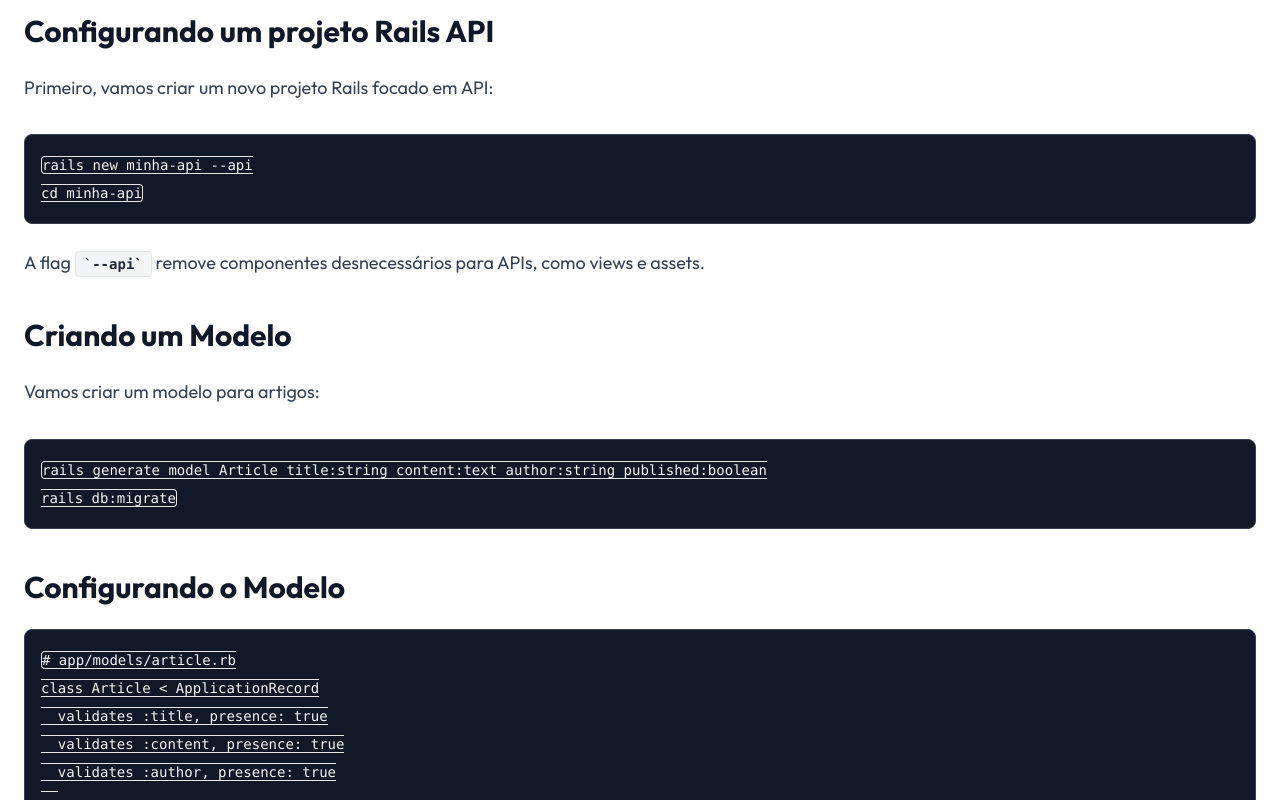
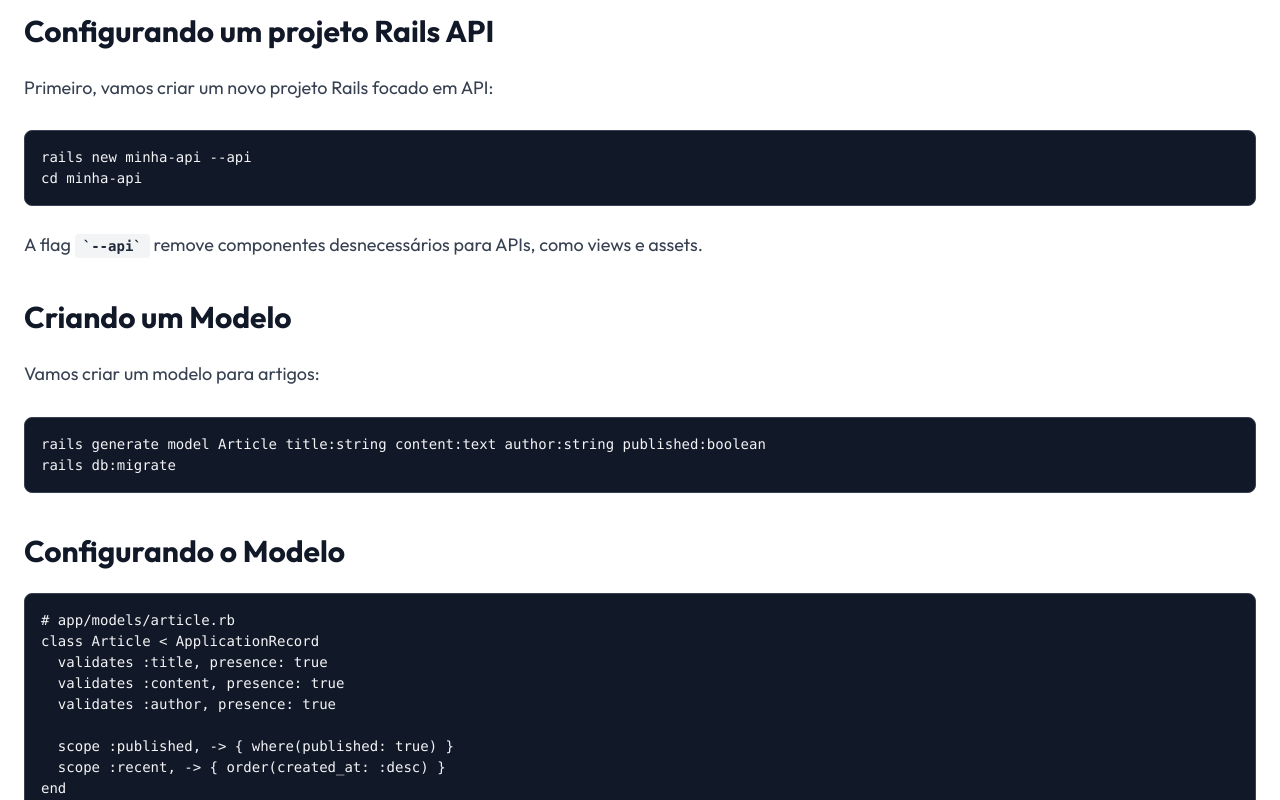
Before and after one commit to ViniciusLisboa07/ViniciusLisboa07.github.io, a Next.js app: page /blog/construindo-apis-com-ruby-on-rails in a window 1280 px wide. Shown: the part 1620-2420 px from the top of the page. Built offline with nearby package versions, Linux system fonts and the light colour scheme.

Commit message:
refactor: remove CodeBlock component, update styles in globals.css, and improve localization in common.json for better consistency and user experience

```diff
--- a/app/_app.tsx
+++ b/app/_app.tsx
@@ -7,7 +7,7 @@
 function MyApp({ Component, pageProps }: AppProps) {
   useEffect(() => {
     if (typeof window !== 'undefined') {
-      console.log('i18n initialized:', i18next)
+      // console.log('i18n initialized:', i18next)
     }
   }, [])
 
--- a/app/blog/page.tsx
+++ b/app/blog/page.tsx
@@ -3,7 +3,6 @@
 
 export const metadata = {
   title: 'Blog | Vinicius Lisboa',
-  description: 'Artigos sobre desenvolvimento web, tecnologia e programação',
 }
 
 export default function BlogPage() {
--- a/app/components/CodeBlock.tsx
+++ /dev/null
@@ -1,40 +0,0 @@
-"use client"
-
-import { useEffect } from 'react'
-import Prism from 'prismjs'
-import 'prismjs/themes/prism-tomorrow.css'
-import 'prismjs/components/prism-bash'
-import 'prismjs/components/prism-javascript'
-import 'prismjs/components/prism-typescript'
-import 'prismjs/components/prism-jsx'
-import 'prismjs/components/prism-tsx'
-import 'prismjs/components/prism-ruby'
-import 'prismjs/components/prism-python'
-import 'prismjs/components/prism-java'
-import 'prismjs/components/prism-css'
-import 'prismjs/components/prism-json'
-
-interface CodeBlockProps {
-  children: React.ReactNode
-  className?: string
-}
-
-export default function CodeBlock({ children, className }: CodeBlockProps) {
-  useEffect(() => {
-    Prism.highlightAll()
-  }, [children])
-
-  if (typeof children === 'string') {
-    return (
-      <pre className={`bg-gray-900 text-gray-100 p-4 rounded-lg overflow-x-auto mb-6 ${className || ''}`}>
-        <code className="text-sm">{children}</code>
-      </pre>
-    )
-  }
-
-  return (
-    <pre className={`bg-gray-900 text-gray-100 p-4 rounded-lg overflow-x-auto mb-6 ${className || ''}`}>
-      {children}
-    </pre>
-  )
-}
--- a/app/globals.css
+++ b/app/globals.css
@@ -1,3 +1,5 @@
+
+
 @tailwind base;
 @tailwind components;
 @tailwind utilities;
@@ -103,7 +105,7 @@
 }
 
 .prose code {
-  @apply bg-gray-100 text-gray-800 px-2 py-1 rounded text-sm font-mono border border-gray-200;
+  @apply bg-gray-100 text-gray-800 px-2 py-1 rounded text-sm font-mono;
 }
 
 .prose blockquote {
@@ -137,3 +139,14 @@
 .prose td {
   @apply border border-gray-200 px-4 py-2 text-gray-700;
 }
+
+/* Code blocks styling - no borders */
+.prose pre {
+  @apply bg-gray-900 text-gray-100 p-4 rounded-lg overflow-x-auto mb-6;
+  font-size: 0.875rem;
+  line-height: 1.5;
+}
+
+.prose pre code {
+  @apply bg-transparent text-gray-100 p-0;
+}
--- a/public/locales/pt/common.json
+++ b/public/locales/pt/common.json
@@ -54,11 +54,11 @@
   "featured_image": "Imagem em destaque",
   "share_post": "Compartilhar post",
   "post_image": "Imagem do post",
-  "selected_work": "TRABALHOS SELECIONADOS",
+  "selected_work": "Trabalhos Selecionados",
   "see_more_on": "VEJA MAIS NO",
   "explore_more_projects": "Explore mais projetos e contribuições no meu perfil do GitHub",
   "visit_github": "Visitar GitHub",
-  "wanna_create": "Quer criar",
+  "wanna_create": "Vamos criar",
   "something": "algo",
   "awesome": "incrível",
   "together": "juntos?",
```
